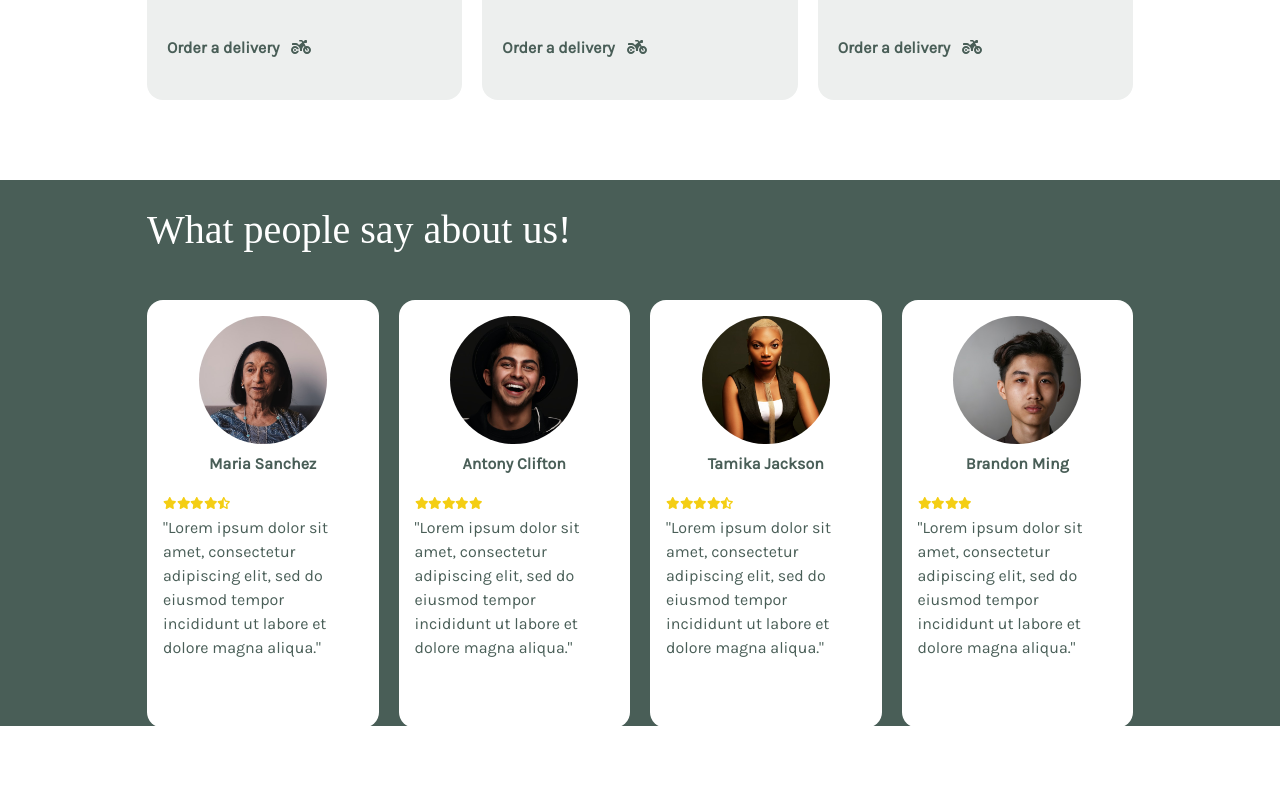
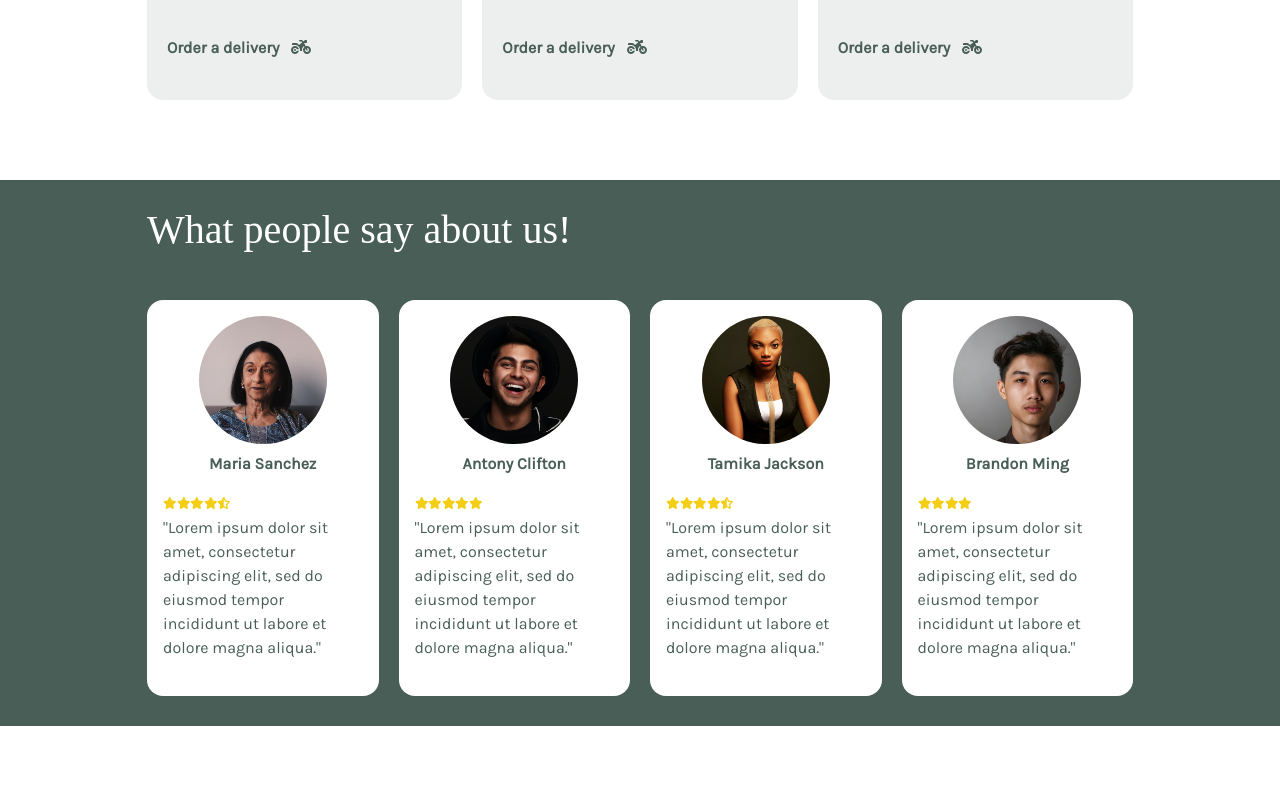
Before and after one commit to IbrahimFakhir/Little-Lemon-Restaurant, a React (Create React App) app: page / in a window 1280 px wide. Shown: the part 1146-1946 px from the top of the page. Built offline with nearby package versions, Linux system fonts and the light colour scheme; a web font is replaced by a local one.

Commit message:
fixed TestimonialCard.css

```diff
--- a/src/components/pages/Home/TestimonialCard.css
+++ b/src/components/pages/Home/TestimonialCard.css
@@ -4,7 +4,7 @@
     min-height: 22.75rem;
     display: flex;
     flex-direction: column;
-    height: 100%;
+    height: 90%;
     padding: 1rem;
     background-color: #FFFFFF;
     border-radius: 1rem;
```
